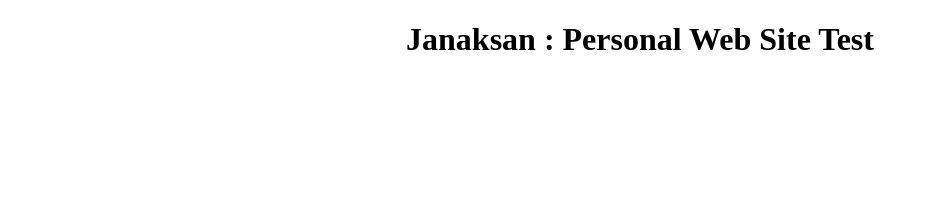
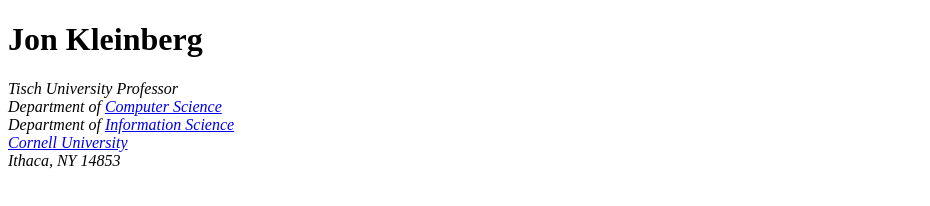
Before and after one commit to Janaksan/WebDevelopment, a plain HTML site: page Html-Personal-Site/index.html in a window 1280 px wide. Shown: the whole page, without its empty margins (0-930 px from the left). Drawn offline with Linux system fonts and the light colour scheme.

Commit message:
Main heading and dl list added.

```diff
--- a/Html-Personal-Site/index.html
+++ b/Html-Personal-Site/index.html
@@ -1,12 +1,24 @@
 <!DOCTYPE html>
 <html lang="en" dir="ltr">
+
 <head>
   <meta charset="utf-8">
   <title>Janaksan Site</title>
 </head>
+
 <body>
-      <center>
-        <h1>Janaksan : Personal Web Site Test</h1>
-      </center>
+  <h1>Jon Kleinberg</h1>
+
+  <i>
+    <dl>
+      <dt>Tisch University Professor</dt>
+      <dt>Department of <a href="http://www.cs.cornell.edu">Computer Science</a></dt>
+      <dt>Department of <a href="http://www.infosci.cornell.edu">Information Science</a> </dt>
+      <dt><a href="http://cuinfo.cornell.edu/">Cornell University</a></dt>
+      <dt>Ithaca, NY 14853
+      </dt>
+    </dl>
+  </i>
 </body>
+
 </html>
```
Lines whose indentation alone changed are shown as unchanged.
